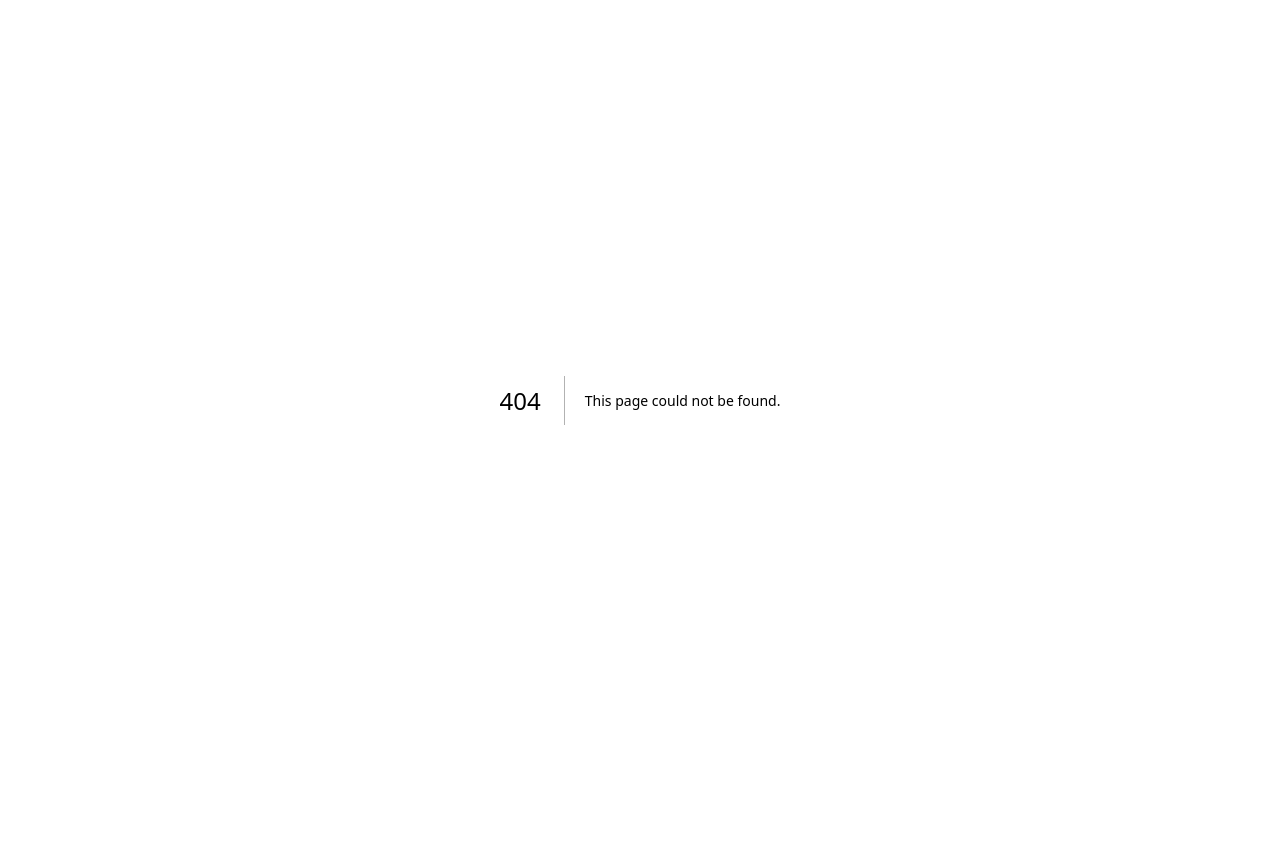
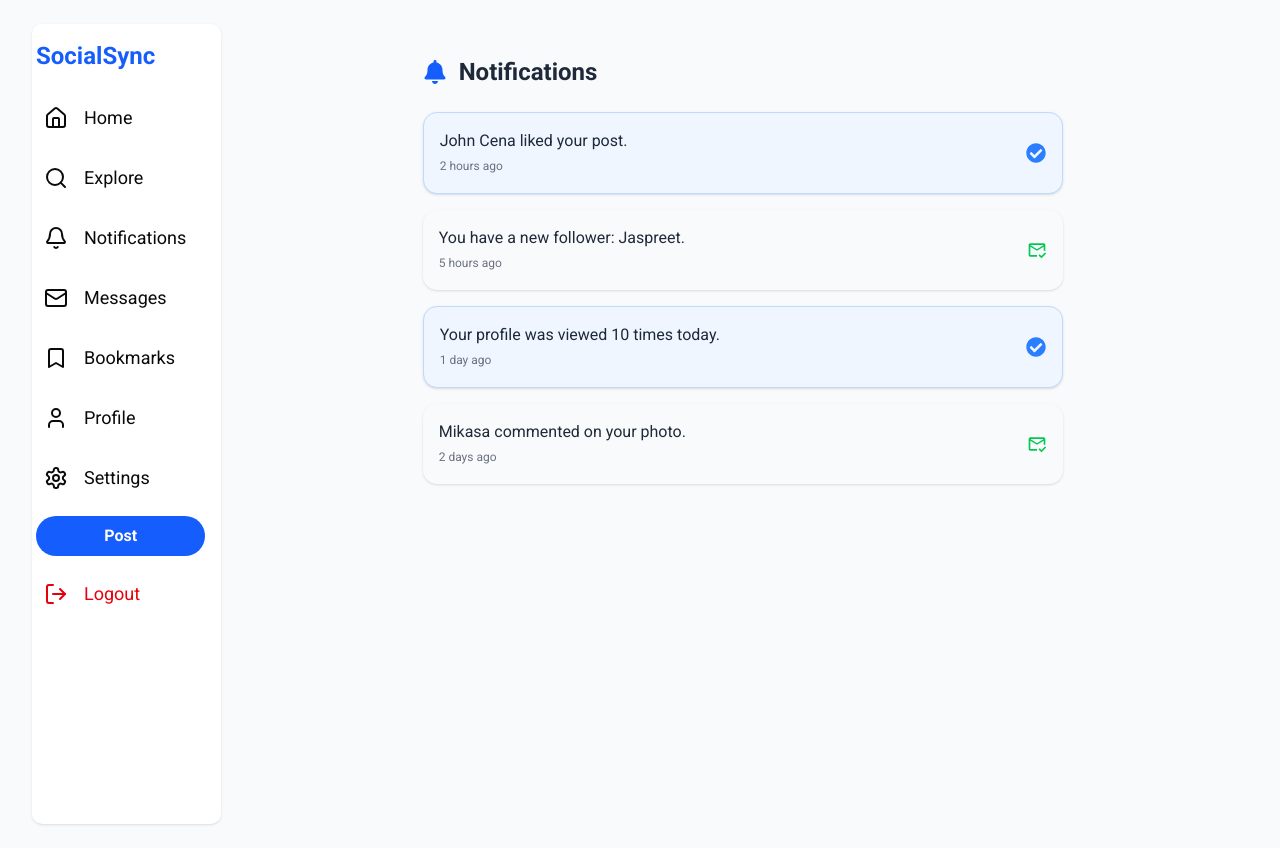
Before and after one commit to mpsinghji/DreamShare, a Next.js app in the folder Frontend/: page /notifications in a window 1280 px wide. Before the commit this address had no page. Before the commit the page ends 800 px from the top, so only its background shows below. Built offline with nearby package versions, Linux system fonts and the light colour scheme; no server answers.

Commit message:
notifications

```diff
--- /dev/null
+++ b/Frontend/app/notifications/page.tsx
@@ -0,0 +1,11 @@
+import React from 'react'
+import Layout from '@/components/Notifications/Layout';
+const Notifications = () => {
+  return (
+    <div>
+      <Layout/>
+    </div>
+  )
+}
+
+export default Notifications;
--- /dev/null
+++ b/Frontend/components/Notifications/Layout.tsx
@@ -0,0 +1,26 @@
+"use client";
+import React from "react";
+import Left from "../Pages/Home/Left";
+import Notification from "./Notification";
+
+const Layout = () => {
+  return (
+    <div className="min-h-screen bg-gray-50">
+      <div className="max-w-7xl mx-auto px-4 sm:px-6 lg:px-8">
+        <div className="grid grid-cols-12 gap-4 py-6">
+          {/* Left Sidebar - Navigation */}
+          <div className="col-span-12 md:col-span-3 lg:col-span-2">
+            <Left />
+          </div>
+
+          {/* Main Feed */}
+          <div className="col-span-12 md:col-span-10 lg:col-span-10">
+            <Notification/>
+          </div>
+        </div>
+      </div>
+    </div>
+  );
+};
+
+export default Layout;
--- /dev/null
+++ b/Frontend/components/Notifications/Notification.tsx
@@ -0,0 +1,70 @@
+"use client";
+
+import React from "react";
+import { FaBell, FaCheckCircle } from "react-icons/fa";
+import { MdOutlineMarkEmailRead } from "react-icons/md";
+
+const notifications = [
+  {
+    id: 1,
+    message: "John Cena liked your post.",
+    timestamp: "2 hours ago",
+    read: false,
+  },
+  {
+    id: 2,
+    message: "You have a new follower: Jaspreet.",
+    timestamp: "5 hours ago",
+    read: true,
+  },
+  {
+    id: 3,
+    message: "Your profile was viewed 10 times today.",
+    timestamp: "1 day ago",
+    read: false,
+  },
+  {
+    id: 4,
+    message: "Mikasa commented on your photo.",
+    timestamp: "2 days ago",
+    read: true,
+  },
+];
+
+const Notification = () => {
+  return (
+    <div className="max-w-2xl mx-auto px-4 py-8 font-sans">
+      <div className="flex items-center gap-3 mb-6">
+        <FaBell className="text-blue-600 text-2xl" />
+        <h1 className="text-2xl font-bold text-gray-800">Notifications</h1>
+      </div>
+
+      <div className="flex flex-col gap-4">
+        {notifications.map((note) => (
+          <div
+            key={note.id}
+            className={`flex justify-between items-center p-4 rounded-xl shadow-sm transition-all ${
+              note.read
+                ? "bg-gray-50 hover:bg-gray-100"
+                : "bg-blue-50 border border-blue-200 hover:bg-blue-100"
+            }`}
+          >
+            <div>
+              <p className="text-gray-800">{note.message}</p>
+              <span className="text-xs text-gray-500">{note.timestamp}</span>
+            </div>
+            <div>
+              {note.read ? (
+                <MdOutlineMarkEmailRead className="text-green-500 text-xl" />
+              ) : (
+                <FaCheckCircle className="text-blue-500 text-xl cursor-pointer hover:scale-110 transition" />
+              )}
+            </div>
+          </div>
+        ))}
+      </div>
+    </div>
+  );
+};
+
+export default Notification;
```
